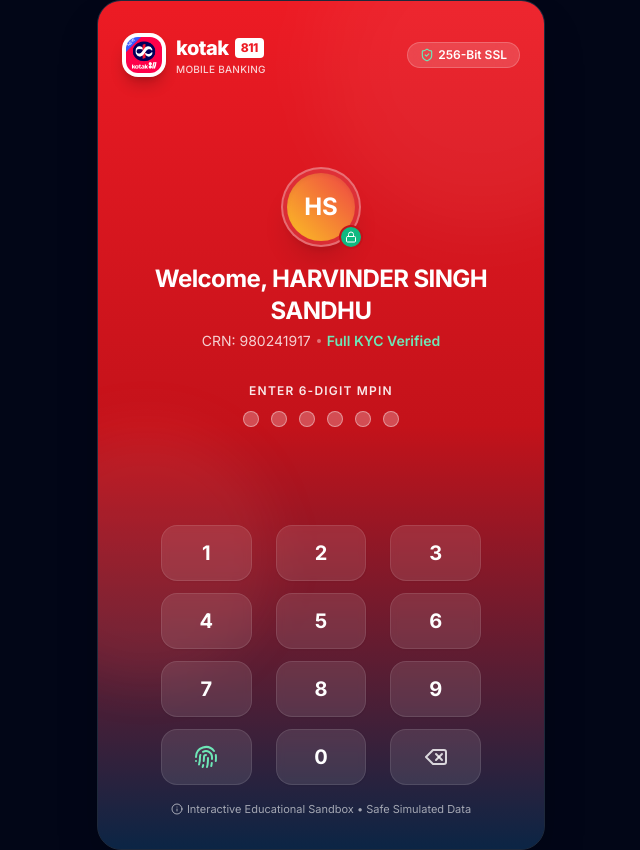
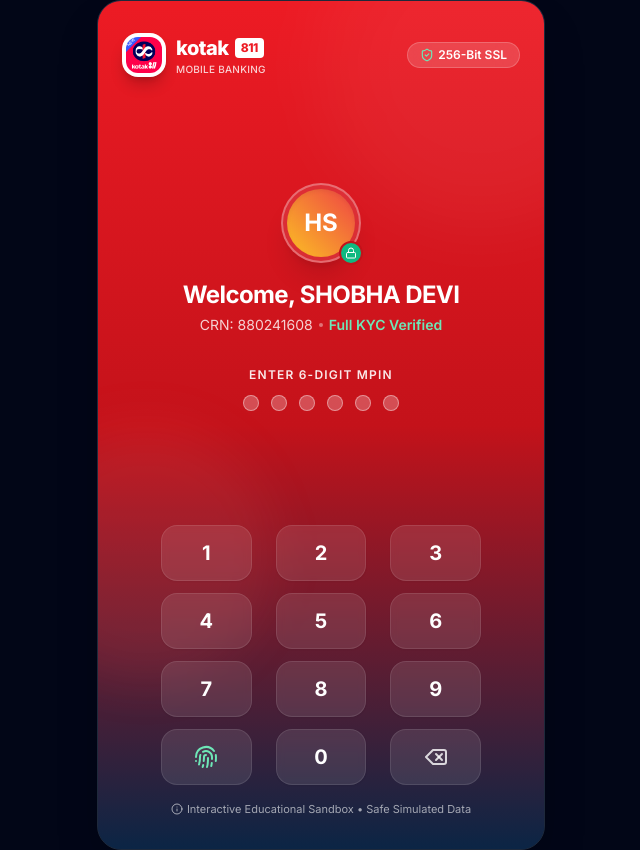
Before and after one commit to Sakurahoshix/Kotakbankapp, a React (Vite) app: page / in a window 1280 px wide. Shown: the whole page, without its empty margins (319-959 px from the left). Built offline with nearby package versions, Linux system fonts and the light colour scheme.

Commit message:
Update mockData.js

```diff
--- a/src/data/mockData.js
+++ b/src/data/mockData.js
@@ -1,27 +1,27 @@
 export const initialUserData = {
-  name: "HARVINDER SINGH SANDHU",
+  name: "SHOBHA DEVI",
   initials: "HS",
-  crn: "980241917",
-  accountNo: "0314112020",
-  ifsc: "KKBK0005929",
-  branch: "Krishna Nagar Paradise hotel Santi bhojnalay sagar 470003",
+  crn: "880241608",
+  accountNo: "2345881211",
+  ifsc: "KKBK0004692",
+  branch: "Panchvati Colony Azadpur New Delhi 1130033",
   upiId: "harvinder.sandhu@kotak",
   phone: "+91 98765 43210",
-  email: "harvinder.sandhu@example.com",
+  email: "shobhadevi283@gmail.com",
   kycStatus: "Full KYC Verified",
   accountType: "Kotak 811 Super Savings",
   balance: 78450.50,
-  activMoneyBalance: 125000.00,
+  activMoneyBalance: 135000.00,
   isActivMoneyEnabled: true,
   rewardPoints: 3420,
   unreadNotificationsCount: 3,
 
   // Card Details
   debitCard: {
-    cardHolder: "HARVINDER SINGH SANDHU",
-    cardNumber: "4532 8910 2341 8119",
-    expiry: "09/29",
-    cvv: "811",
+    cardHolder: "SHOBHA DEVI",
+    cardNumber: "4532 0910 9141 9119",
+    expiry: "02/29",
+    cvv: "701",
     cardType: "Visa Platinum Virtual",
     isFrozen: false,
     onlineTxn: true,
@@ -32,7 +32,7 @@
   },
 
   creditCard: {
-    cardHolder: "HARVINDER SINGH SANDHU",
+    cardHolder: "SHOBHA DEVI",
     cardNumber: "5241 6723 9012 4432",
     expiry: "11/28",
     cvv: "329",
```
